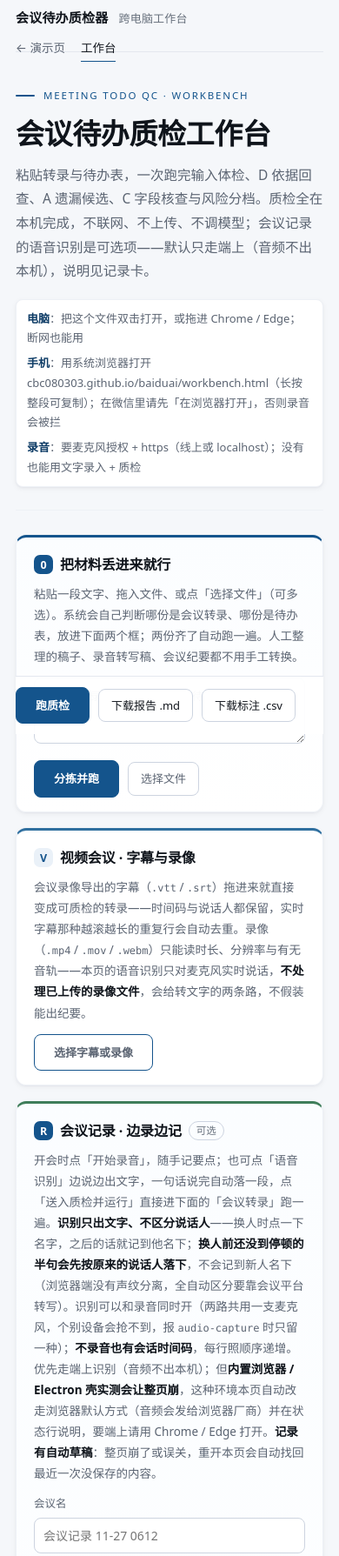
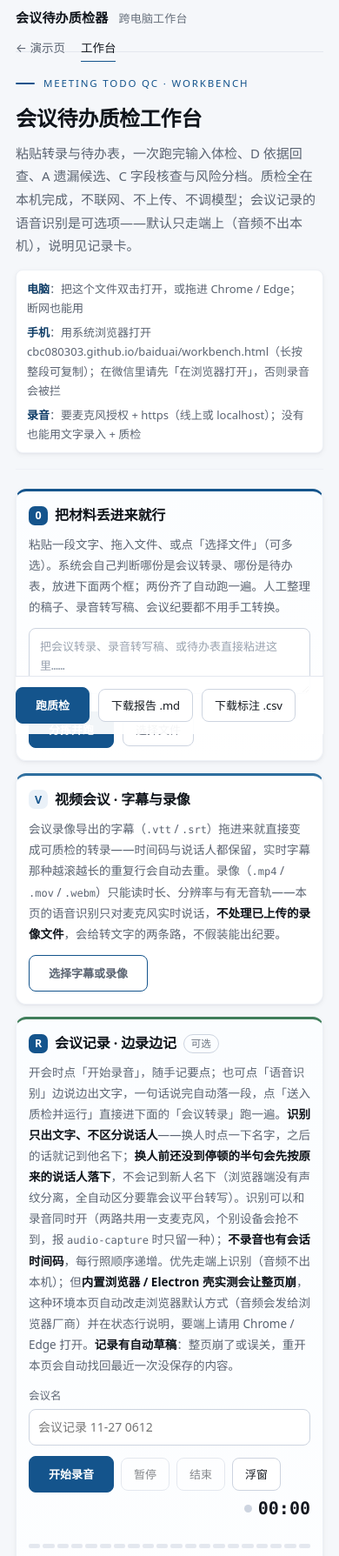
Before and after one commit to cbc080303/baiduai, a plain HTML site: page workbench.html in a window 390 px wide. Shown: the top 1789 px of the page at 87% size. Drawn offline with Linux system fonts and the light colour scheme.

Commit message:
fix(workbench): 修窄屏 320 溢出与标题字号；补深色窄屏截图证据与报告

```diff
--- a/workbench.html
+++ b/workbench.html
@@ -183,6 +183,11 @@
     section.out{overflow-x:auto;-webkit-overflow-scrolling:touch}
     section.out table{min-width:560px}
     .open-strip{font-size:13px}
+    /* 记录卡在窄屏：flex 子项默认 min-width:auto，会把 select 按最长选项顶宽，卡片被撑出屏幕。
+       这里放开收缩、让下拉独占一行，320px 下卡片不再超出可用宽度。 */
+    .rec-row>*,.rec-asr>*,.rec-controls>*,.row>*{min-width:0}
+    .rec-asr select,.rec-store #rec-list{flex:1 1 100%;width:100%;max-width:100%}
+    #rec-mark-note,#rec-list{min-width:0}
   }
   @media (prefers-reduced-motion:reduce){*{transition:none!important;animation:none!important}}
 
@@ -311,6 +316,20 @@
     .card .hint b{color:var(--ink)}
     button.primary,.rec-switch button.on,.card h2 .idx,.import h2 .idx,.rec h2 .idx{background:#2d74a8;border-color:#2d74a8;color:#fff}
     .rec-asr button[aria-pressed="true"]{background:#a8402f;border-color:#a8402f;color:#fff}
+  }
+
+  /* ===== 窄屏收口：v2 的桌面字号与内边距写在 640 断点之后，会把 24px 标题与 14px 卡片内边距盖回去。
+     这里在样式表末尾重新声明移动端取值，并按窄屏重新收紧节奏。 ===== */
+  @media (max-width:640px){
+    .hero{padding:26px 0 18px}
+    h1{font-size:24px;line-height:1.3;letter-spacing:-.2px;margin-bottom:12px}
+    .lede{font-size:15px}
+    .card{padding:14px}
+    .grid{gap:14px;margin-top:22px}
+    section.out{margin-top:26px}
+    .open-strip{margin-top:14px;line-height:1.7}
+    .open-strip span{overflow-wrap:anywhere}
+    .kpi .n{font-size:26px}
   }
 </style>
 </head>
```
Also changed, not shown: 4 other files.
